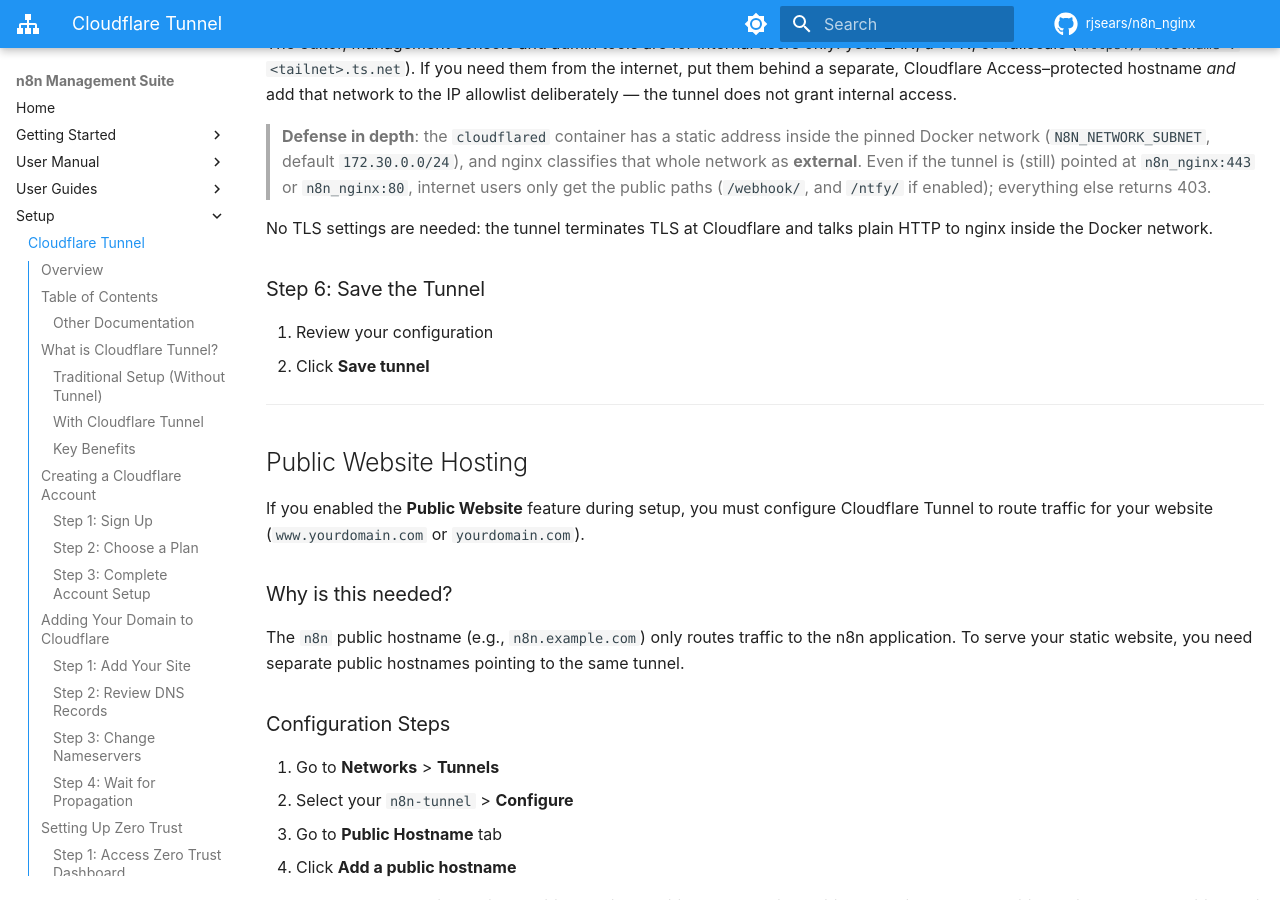
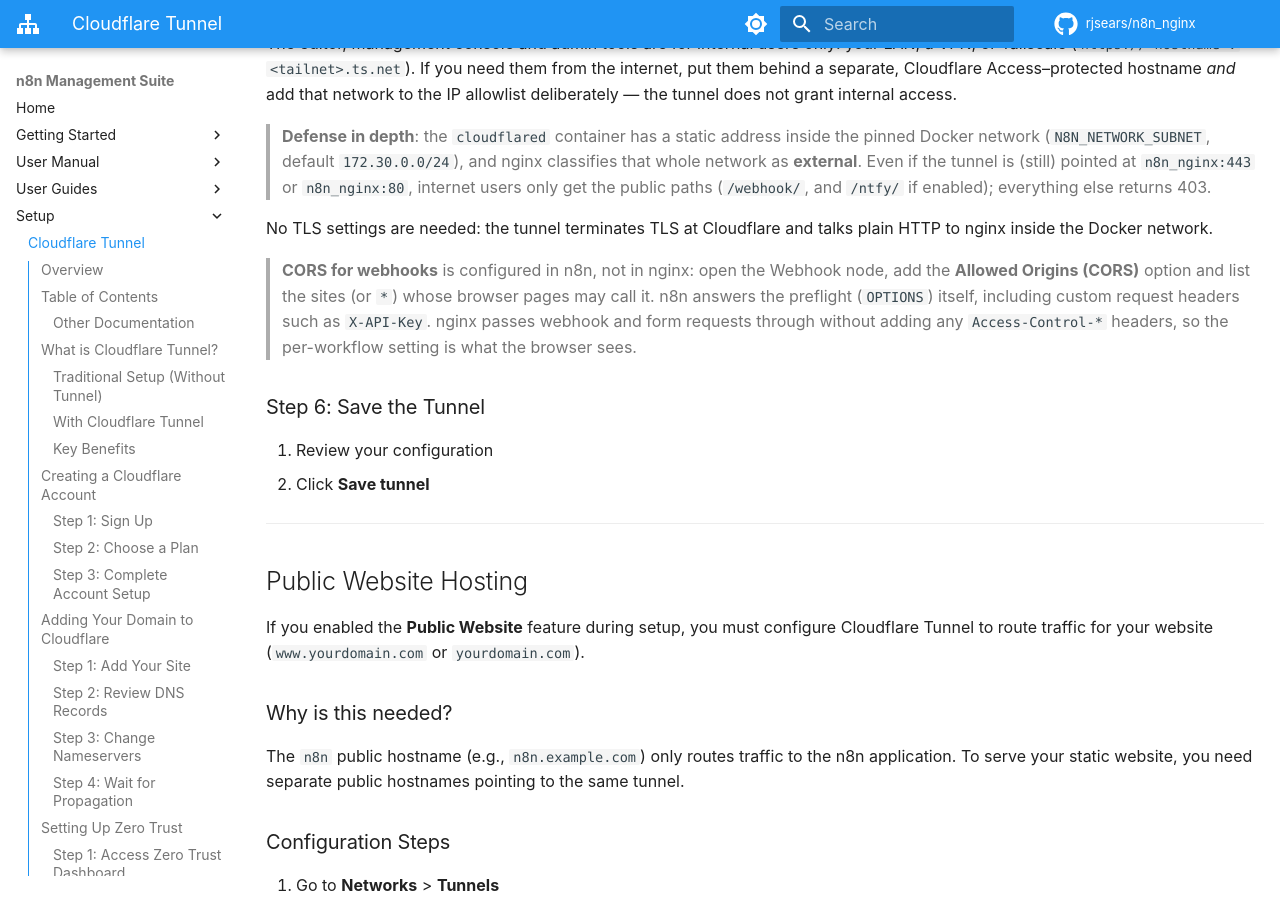
Before and after one commit to rjsears/n8n_nginx, an MkDocs documentation site: the page built from docs/CLOUDFLARE.md, in a window 1280 px wide and 900 px high, scrolled down 5759 px. Built offline with MkDocs 1.6.1 and Material for MkDocs 9.7.7, drawn with Linux system fonts in a browser that asks for light colours; comment, search, counter and statistics services are not loaded.

Commit message:
Let n8n handle webhook CORS and keep the Portainer agent off n8n_network
The generated nginx.conf added Access-Control-Allow-Origin: * to every
webhook/form response and answered OPTIONS itself with a fixed 204 that
only allowed Content-Type and Authorization. n8n already sets
Access-Control-Allow-Origin on webhook responses (from each Webhook
node's Allowed Origins option) and answers its own preflights, so
browsers saw two values and blocked the response, custom headers such as
X-API-Key failed preflight, and the per-workflow setting was overridden.
The CORS headers and the OPTIONS short-circuit are removed from the 443
and tunnel (8080) webhook locations and from nginx.conf.example;
X-Frame-Options stays. The docs now point to the Webhook node's Allowed
Origins option.

The Portainer agent only needs its published port for the remote
Portainer server, and nothing in the stack talks to it, so it no longer
joins n8n_network, where every other container could reach an agent that
holds the Docker socket and the host filesystem.

```diff
--- a/docs/CLOUDFLARE.md
+++ b/docs/CLOUDFLARE.md
@@ -226,6 +226,8 @@
 > **Defense in depth**: the `cloudflared` container has a static address inside the pinned Docker network (`N8N_NETWORK_SUBNET`, default `172.30.0.0/24`), and nginx classifies that whole network as **external**. Even if the tunnel is (still) pointed at `n8n_nginx:443` or `n8n_nginx:80`, internet users only get the public paths (`/webhook/`, and `/ntfy/` if enabled); everything else returns 403.
 
 No TLS settings are needed: the tunnel terminates TLS at Cloudflare and talks plain HTTP to nginx inside the Docker network.
+
+> **CORS for webhooks** is configured in n8n, not in nginx: open the Webhook node, add the **Allowed Origins (CORS)** option and list the sites (or `*`) whose browser pages may call it. n8n answers the preflight (`OPTIONS`) itself, including custom request headers such as `X-API-Key`. nginx passes webhook and form requests through without adding any `Access-Control-*` headers, so the per-workflow setting is what the browser sees.
 
 ### Step 6: Save the Tunnel
 
```
Also changed, not shown: docs/CERTBOT.md (+1 -0 lines), 2 other files.
